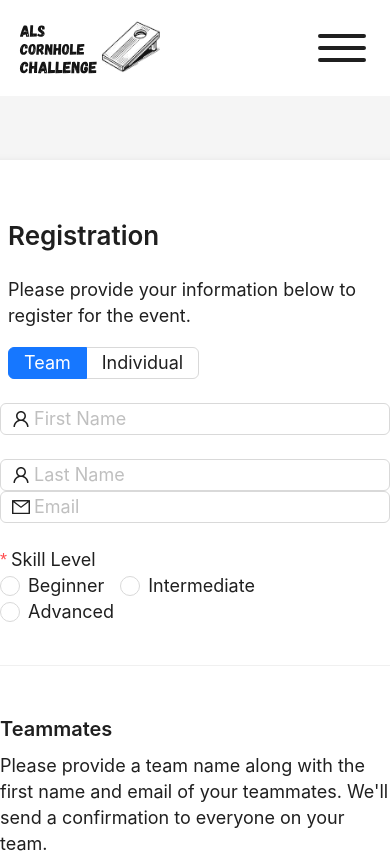
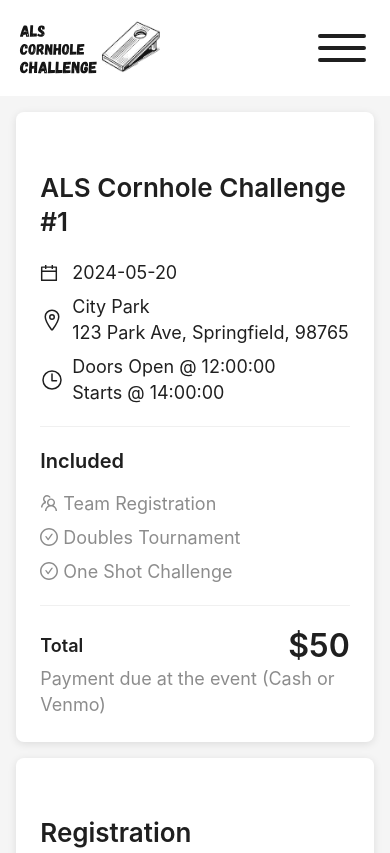
Before and after one commit to Maxwellcoyle-dev/als-cornhole-challenge-site, a React (Create React App) app: page /registration/1 in a window 390 px wide. Shown: the top 853 px of the page. Built offline with nearby package versions, Linux system fonts and the light colour scheme; what aws-amplify would draw is missing.

Commit message:
form and event page updaytes

```diff
--- a/src/components/Registration/CheckoutInfoCard.jsx
+++ b/src/components/Registration/CheckoutInfoCard.jsx
@@ -7,8 +7,6 @@ import {
   UserOutlined,
 } from "@ant-design/icons";
 import { IoLocationOutline, IoTimeOutline } from "react-icons/io5";
-
-import styles from "../../pages/RegistrationPage/RegistrationPage.module.css";
 
 const { Title, Text } = Typography;
 
--- a/src/components/Registration/RegistrationForm.jsx
+++ b/src/components/Registration/RegistrationForm.jsx
@@ -10,6 +10,8 @@ import {
   Divider,
 } from "antd";
 import { UserOutlined, MailOutlined, TeamOutlined } from "@ant-design/icons";
+
+import styles from "../../pages/RegistrationPage/RegistrationPage.module.css";
 
 const { Title, Paragraph } = Typography;
 const { Item } = Form;
@@ -143,7 +145,6 @@ const RegistrationForm = ({
               rules={[
                 { required: true, message: "Please input your last name!" },
               ]}
-              style={{ padding: 0, margin: 0 }}
             >
               <Input prefix={<UserOutlined />} placeholder="Last Name" />
             </Item>
@@ -164,7 +165,7 @@ const RegistrationForm = ({
           </Col>
           <Col xs={24}>
             <Item label="Skill Level" name="skillLevel" required>
-              <Radio.Group>
+              <Radio.Group className={styles.skillLevelItemContainer}>
                 <Radio value="beginner">Beginner</Radio>
                 <Radio value="intermediate">Intermediate</Radio>
                 <Radio value="advanced">Advanced</Radio>
--- a/src/pages/EventDetailsPage/EventDetailsPage.jsx
+++ b/src/pages/EventDetailsPage/EventDetailsPage.jsx
@@ -106,7 +106,7 @@ const EventDetailsPage = () => {
             <div className={styles.heroCardListItem}>
               <IoLocationOutline size={28} className={styles.basicIcon} />
               <Paragraph className={[styles.cardText, styles.textStyle]}>
-                {event.event_location}
+                {event.event_location}, {event.event_address}
               </Paragraph>
             </div>
             <div className={styles.heroCardListItem}>
@@ -164,18 +164,20 @@ const EventDetailsPage = () => {
           <MapComponent />
         </Col>
 
-        <Col span={20}>
-          <Title level={2}>About</Title>
+        <Col xl={18} lg={20} md={20} sm={20} xs={22}>
+          <Title level={2} className={styles.level2SectionTitle}>
+            About
+          </Title>
           {event.event_description.split("\n").map((line, index) => (
             <Paragraph key={index}>{line}</Paragraph>
           ))}
         </Col>
         <Col
-          xl={20}
-          lg={22}
+          xl={18}
+          lg={20}
           md={20}
           sm={20}
-          xs={24}
+          xs={22}
           className={styles.includedSectionCol}
         >
           <Title level={2} className={styles.level2SectionTitle}>
--- a/src/pages/EventDetailsPage/EventDetailsPage.module.css
+++ b/src/pages/EventDetailsPage/EventDetailsPage.module.css
@@ -125,13 +125,14 @@
 }
 
 .level2SectionTitle {
-  font-size: 32px !important;
+  font-size: 36px !important;
   font-weight: 600 !important;
   padding: 0 0 1rem 0 !important;
   width: fit-content;
   margin: 0 !important;
   color: #228b22 !important;
   text-wrap: wrap !important;
+  text-align: left;
 }
 
 .level3SectionTitle {
@@ -198,8 +199,7 @@
   display: flex;
   flex-direction: column;
   gap: 1rem;
-  align-items: center;
-  justify-content: center !important;
+  margin-top: 2rem;
 }
 
 .includedContainerDiv {
@@ -207,6 +207,7 @@
   flex-wrap: wrap;
   gap: 1rem;
   justify-content: center;
+  margin: 0;
 }
 
 .includedCard {
@@ -214,7 +215,6 @@
   border-radius: 10px;
   padding: 1rem;
   background: #ffffff;
-  max-width: 90% !important;
   width: 500px;
   text-wrap: wrap;
 }
--- a/src/pages/RegistrationPage/RegistrationPage.jsx
+++ b/src/pages/RegistrationPage/RegistrationPage.jsx
@@ -58,8 +58,12 @@ const RegistrationPage = () => {
   }, [event]);
 
   return (
-    <Row className={styles.registrationPage} justify="center" gutter={[32]}>
-      <Col lg={12}>
+    <Row className={styles.registrationPage} justify="center">
+      <Col
+        lg={{ span: 12, order: 1 }}
+        sm={{ span: 20, order: 2 }}
+        xs={{ span: 22, order: 2 }}
+      >
         {showRegistrationForm ? (
           <RegistrationForm
             registrationFormData={registrationFormData}
@@ -77,7 +81,11 @@ const RegistrationPage = () => {
           />
         )}
       </Col>
-      <Col lg={8}>
+      <Col
+        lg={{ span: 8, order: 2 }}
+        sm={{ span: 20, order: 1 }}
+        xs={{ span: 22, order: 1 }}
+      >
         <CheckoutInfoCard
           registrationFormData={registrationFormData}
           event={event}
--- a/src/pages/RegistrationPage/RegistrationPage.module.css
+++ b/src/pages/RegistrationPage/RegistrationPage.module.css
@@ -1,5 +1,10 @@
 .registrationPage {
   padding: 6rem 0 4rem 0;
+  gap: 2rem;
+  width: 100%;
+  justify-content: center;
+  align-items: center;
+  display: flex;
 }
 
 .editFormButton {
@@ -16,3 +21,17 @@
   margin: 1rem 0;
   width: auto;
 }
+
+@media (max-width: 991px) {
+  .registrationPage {
+    padding: 3rem 0 2rem 0;
+    gap: 1rem;
+  }
+
+  .skillLevelItemContainer {
+    display: flex;
+    flex-direction: column;
+    gap: 1rem;
+    padding-top: 0.5rem;
+  }
+}
```
